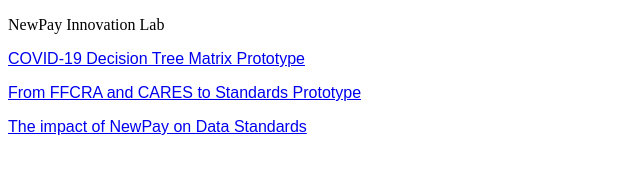
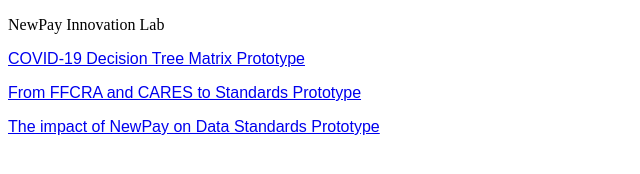
Before and after one commit to GSA/NewPay, a plain HTML site: page index.html in a window 1280 px wide. Shown: the full height of the page, 0-640 px from the left. Drawn offline with nearby package versions, Linux system fonts and the light colour scheme.

Commit message:
Update index.html

```diff
--- a/index.html
+++ b/index.html
@@ -61,7 +61,7 @@
 
 	<div class="c"><a href="./Visuals/index.html">COVID-19 Decision Tree Matrix Prototype</a></div></p>
 	<div class="c"><a href="./CirclePack/index.html">From FFCRA and CARES to Standards Prototype</a></div></p>
-	<div class="c"><a href="http://bl.ocks.org/mjemio/raw/1477d4d2b09af4da2db80bc699005b70/">The impact of NewPay on Data Standards</a></div></p>
+	<div class="c"><a href="http://bl.ocks.org/mjemio/raw/1477d4d2b09af4da2db80bc699005b70/">The impact of NewPay on Data Standards Prototype</a></div></p>
 
 </body>
 
```
